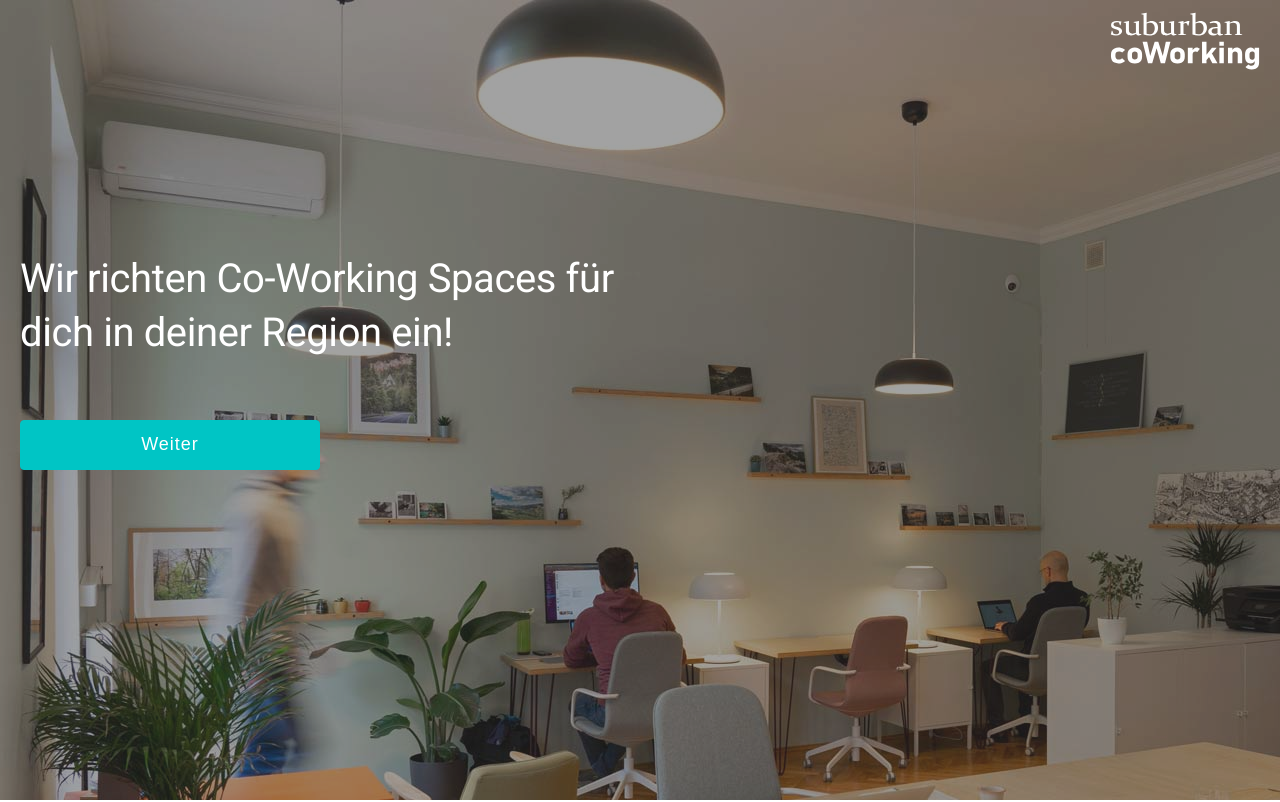
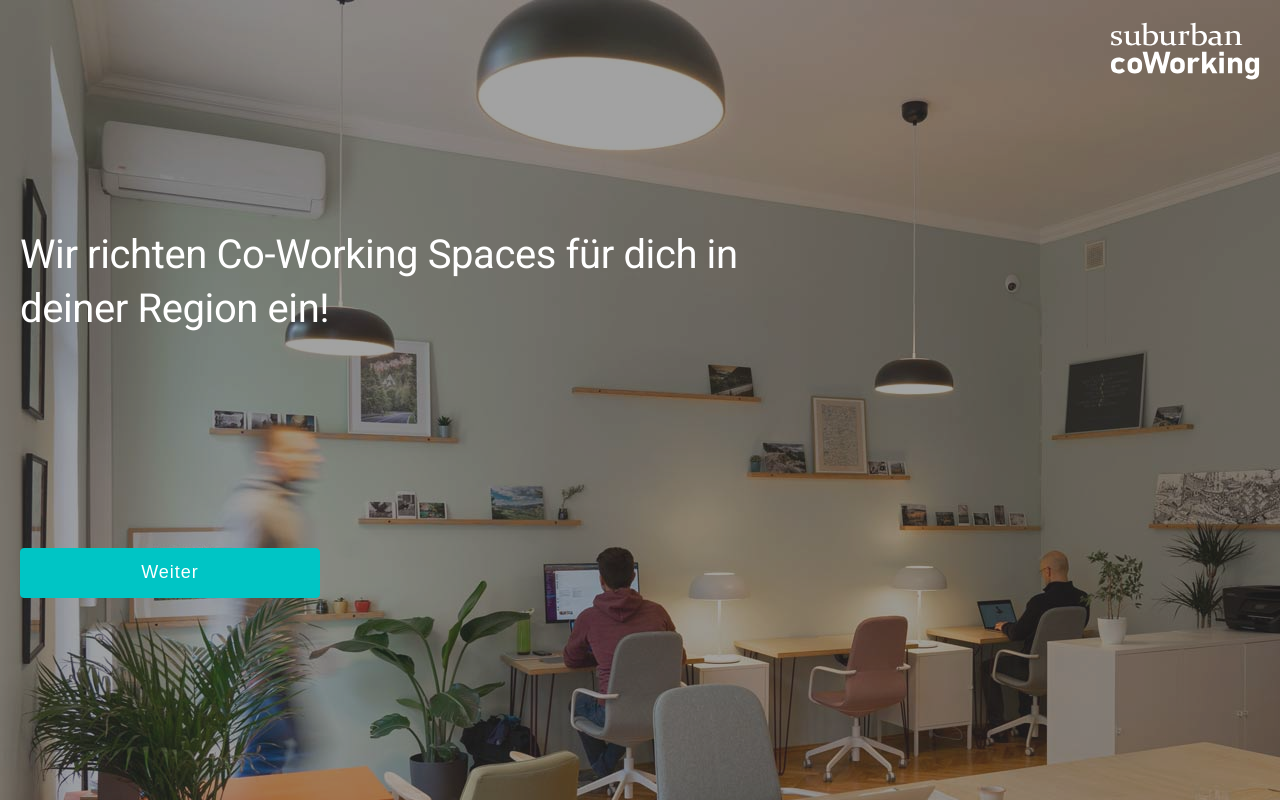
Before and after one commit to hanseventures/sustainable-packaging, a Gatsby site: page / in a window 1280 px wide. Shown: the top 802 px of the page. Built offline with nearby package versions, Linux system fonts and the light colour scheme; Gatsby itself is replaced by a stand-in of ours; a web font is replaced by a local one.

Commit message:
Slider: fixed Headlines and changed Logo Position

```diff
--- a/src/components/Slides.js
+++ b/src/components/Slides.js
@@ -7,15 +7,7 @@ const Slides = props => {
       <div className="slide-wrapper">
         {props.slides.map((slide, index) => (
           <div className="slide mx-3" key={index}>
-            <div className="logo">
-              <Link to="/">
-                <img
-                  height="60px"
-                  alt={slide.node.logo.alt}
-                  src={slide.node.logo}
-                />
-              </Link>
-            </div>
+
             <h1 className="text-xs-left font-wht mt-5">{slide.node.title}</h1>
             <h4 className="text-xs-left font-wht">{slide.node.text}</h4>
           </div>
--- a/src/pages/onboarding.js
+++ b/src/pages/onboarding.js
@@ -23,6 +23,15 @@ class Onboarding extends React.Component {
     const isLastStep = this.state.slides.length === this.state.step
     return (
       <div className="l-onboarding">
+      <div className="logo">
+        <Link to="/">
+          <img
+            height="60px"
+            alt="Suburban Coworking Logo"
+            src="/images/logo/suburban-coworking-logo-white.svg"
+          />
+        </Link>
+      </div>
         <div className="background position-relative black-overlay" data-step={this.state.step}></div>
         <Slides step={this.state.step} slides={this.state.slides} />
         <div className="footer d-flex flex-wrap mx-auto my-3" data-step={this.state.step}>
--- a/src/styles/layout/_l-onboarding.scss
+++ b/src/styles/layout/_l-onboarding.scss
@@ -97,8 +97,9 @@
 
   .logo {
     position: absolute;
-    right: 0;
-    top: 10px;
+    right: 20px;
+    top: 20px;
+    z-index: 1;
   }
 
   .footer {
@@ -151,6 +152,7 @@
 
     .slides {
       height: 50%;
+      margin-top: 10%;
 
       .slide-wrapper {
       }
@@ -158,7 +160,8 @@
       .slide {
         //height: 60%;
         align-items: flex-start;
-        justify-content: flex-end;
+        justify-content: flex-start;
+        // justify-content: flex-end;
 
         h1 {
           font-size: 3rem;
@@ -166,10 +169,9 @@
 
         h4 {
           font-size: 2rem;
-          max-width: 50%;
+          max-width: 60%;
         }
       }
-
     }
 
     .footer {
```
